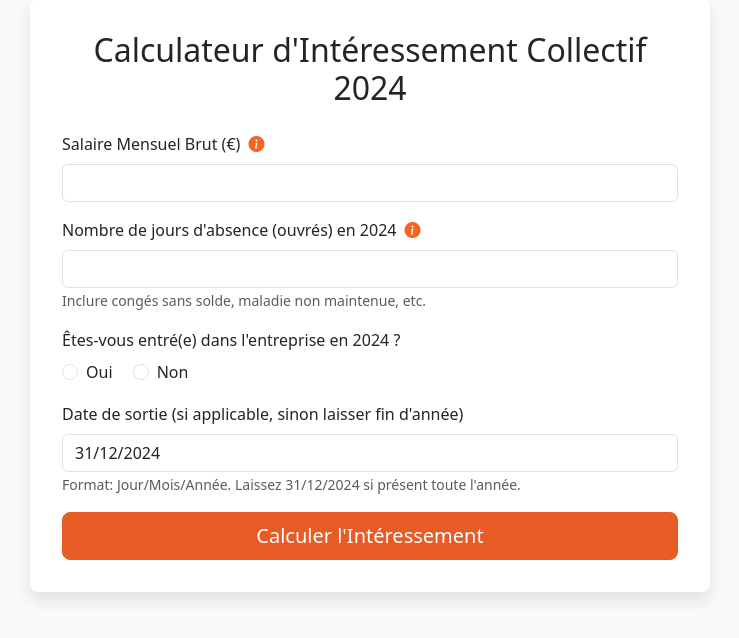
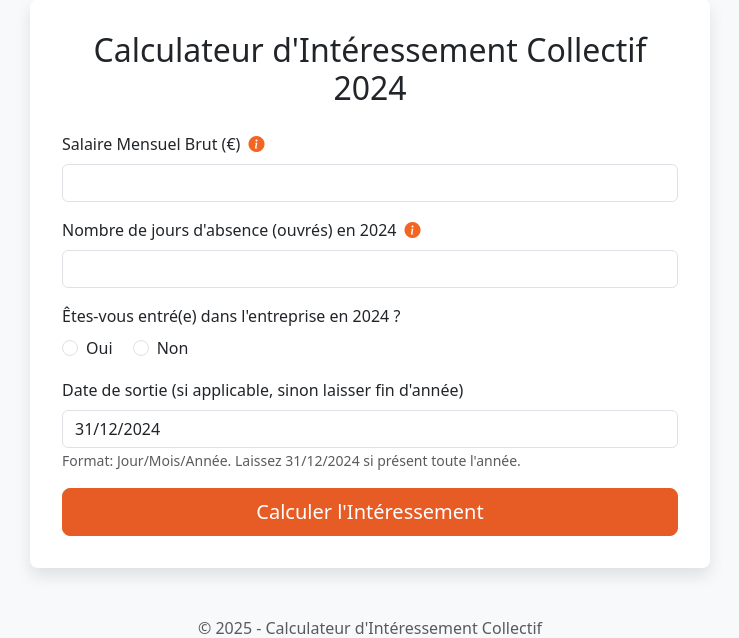
Before and after one commit to mohamedhayballa22/cic, a Flask app: page / in a window 1280 px wide. Shown: the part 157-795 px from the top of the page, without its empty margins (270-1009 px from the left). Run offline with Flask 2, Linux system fonts and the light colour scheme.

Commit message:
Remove clarification text under absences_ouvrees block

```diff
--- a/templates/index.html
+++ b/templates/index.html
@@ -53,7 +53,6 @@
                "></i>
         </label>
         <input type="number" class="form-control" id="absences_ouvrees" name="absences_ouvrees" value="{{ request.form.absences_ouvrees if request.form.absences_ouvrees is not none else 0 }}" required>
-        <small class="form-text text-muted">Inclure congés sans solde, maladie non maintenue, etc.</small>
     </div>
 
     <div class="mb-3">
```
